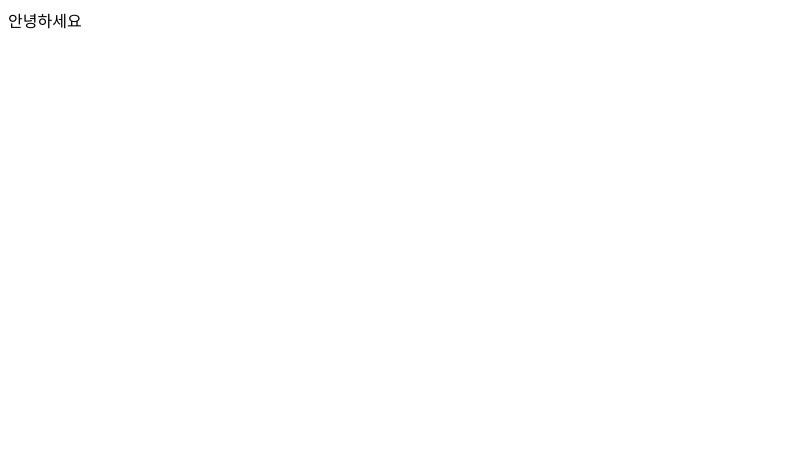
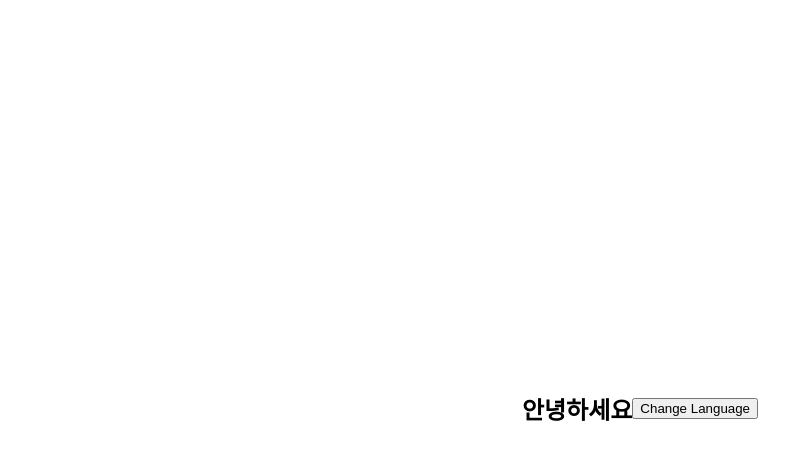
Before and after one commit to jin-Pro/study-i18n, a React (Vite) app: page / in a window 1280 px wide. Shown: the top 460 px of the page, without its empty margins (0-812 px from the left). Built offline with nearby package versions, Linux system fonts and the light colour scheme.

Commit message:
feat: mainPage

```diff
--- a/src/pages/MainPage.tsx
+++ b/src/pages/MainPage.tsx
@@ -1,5 +1,26 @@
+import { useTranslation } from '@i18n/.';
+
 const MainPage = () => {
-  return <div>안녕하세요</div>;
+  const { t, lang, changeLang } = useTranslation('translate');
+  return (
+    <div
+      style={{
+        display: 'flex',
+        justifyContent: 'center',
+        alignItems: 'center',
+        width: '100%',
+        height: '100vh',
+      }}
+    >
+      <h2>{t('greet')}</h2>
+      <button
+        onClick={() => changeLang(lang === 'ko' ? 'en' : 'ko')}
+        type='button'
+      >
+        Change Language
+      </button>
+    </div>
+  );
 };
 
 export default MainPage;
```
